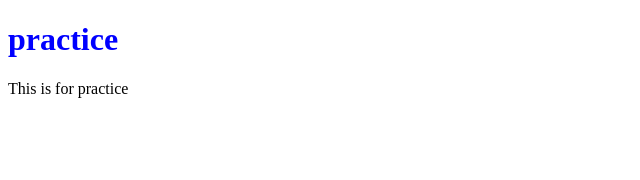
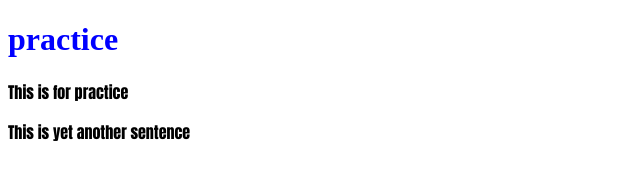
Before and after one commit to FestusMutie/prac-git, a plain HTML site: page index.html in a window 1280 px wide. Shown: the whole page, without its empty margins (0-640 px from the left). Drawn offline with Linux system fonts and the light colour scheme.

Commit message:
add new sentence and change font family for p elements

```diff
--- a/index.css
+++ b/index.css
@@ -1,3 +1,6 @@
 h1{
     color: blue;
 }
+p{
+    font-family: Impact, Haettenschweiler, 'Arial Narrow Bold', sans-serifg;
+}
--- a/index.html
+++ b/index.html
@@ -10,5 +10,6 @@
 <body>
     <h1>practice</h1>
     <p>This is for practice</p>
+    <p>This is yet another sentence</p>
 </body>
 </html>
```
